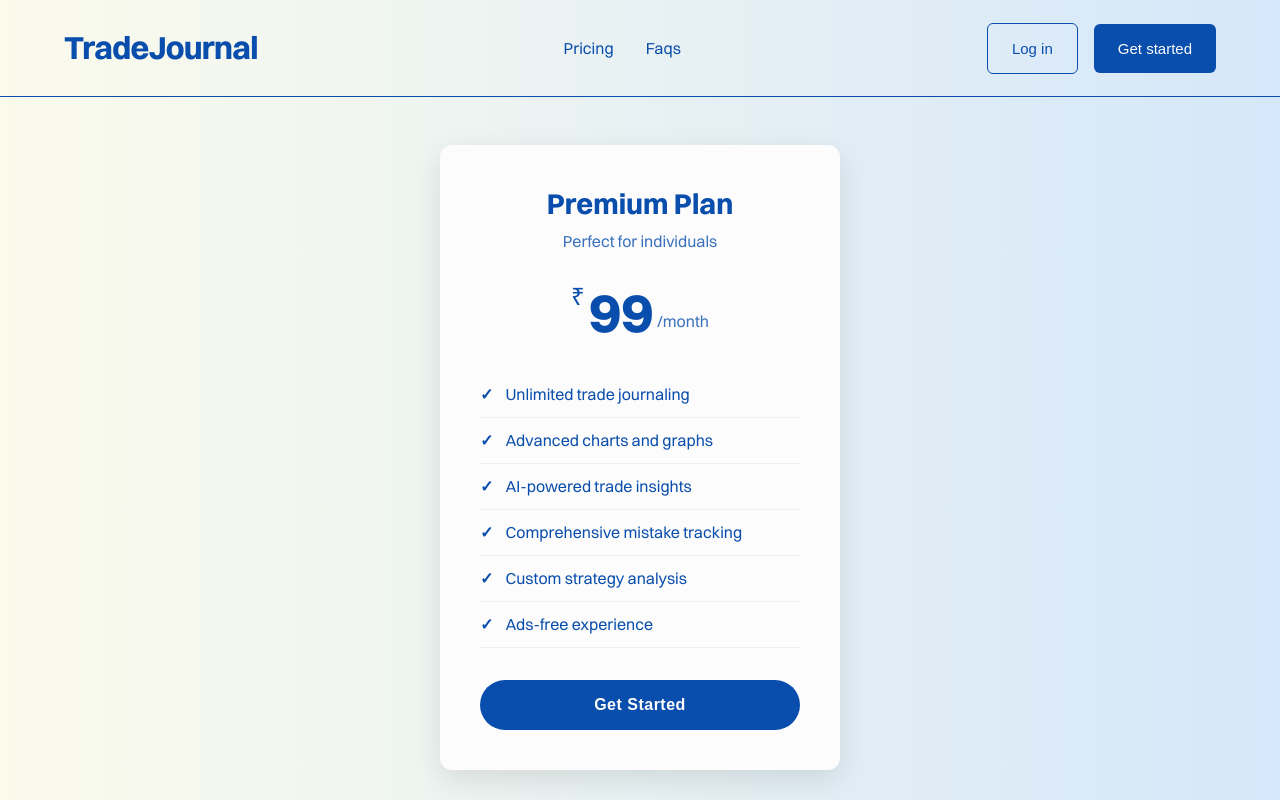
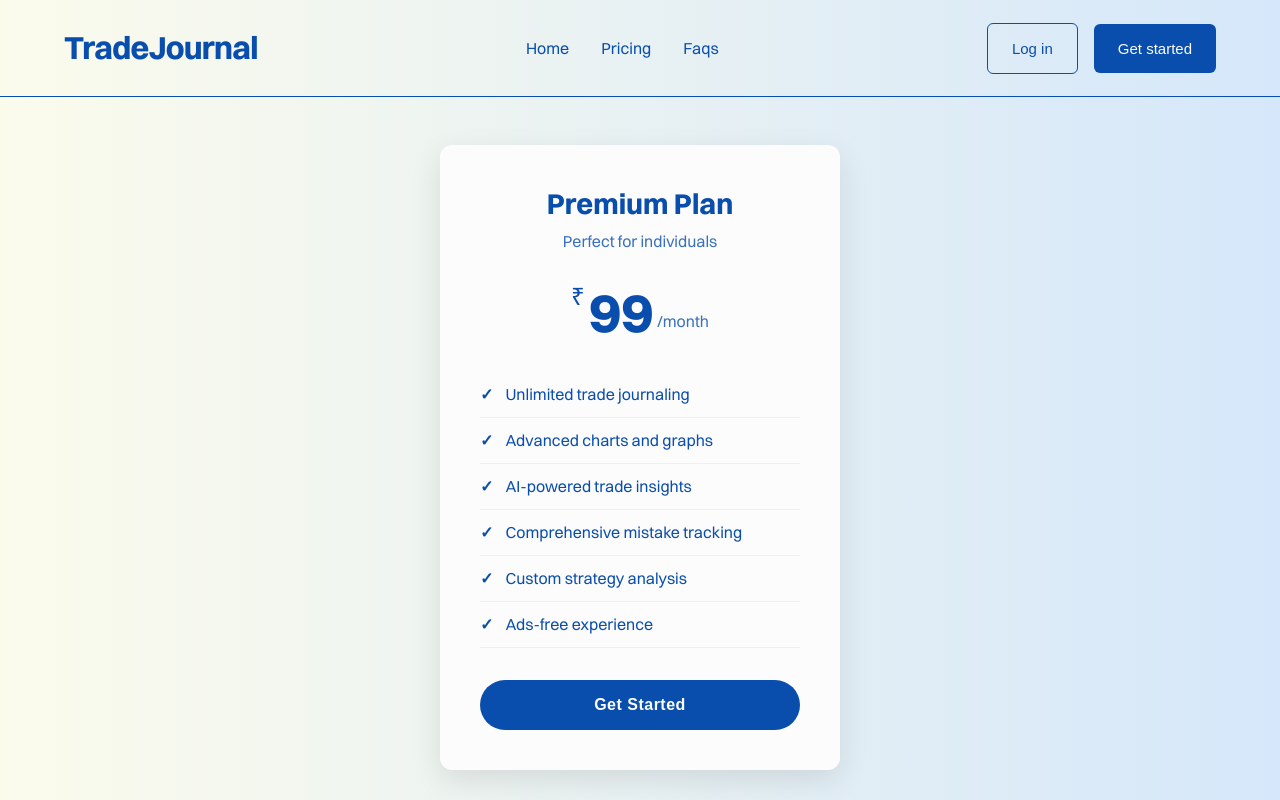
Before and after one commit to ayushcodes0/Tj-Frontend, a React (Vite) app: page /pricing in a window 1280 px wide. Shown: the top 800 px of the page. Built offline with nearby package versions, Linux system fonts and the light colour scheme; no server answers.

Commit message:
home link added on pricing page

```diff
--- a/src/components/PricingNav/PricingNav.tsx
+++ b/src/components/PricingNav/PricingNav.tsx
@@ -139,6 +139,7 @@ const PricingNav = () => {
       <Link to={"/"}><p className={Styles.logo}>TradeJournal</p></Link>
 
       <div className={Styles.navLinks}>
+        <a href="/" className={Styles.navLink}>Home</a>
         <a href="#pricing" className={Styles.navLink}>Pricing</a>
         <a href="#faqs" className={Styles.navLink}>Faqs</a>
       </div>
@@ -169,10 +170,9 @@ const PricingNav = () => {
 
       <div className={`${Styles.mobileMenuContainer} ${isMenuOpen ? Styles.mobileMenuOpen : ''}`}>
         <div className={Styles.mobileNavLinks}>
-          <a href="#home" className={Styles.navLink} onClick={() => setIsMenuOpen(false)}>Home</a>
-          <a href="#about" className={Styles.navLink} onClick={() => setIsMenuOpen(false)}>About</a>
-          <a href="#services" className={Styles.navLink} onClick={() => setIsMenuOpen(false)}>Services</a>
-          <a href="#contact" className={Styles.navLink} onClick={() => setIsMenuOpen(false)}>Contact</a>
+          <a href="/" className={Styles.navLink} onClick={() => setIsMenuOpen(false)}>Home</a>
+          <a href="#pricing" className={Styles.navLink} onClick={() => setIsMenuOpen(false)}>Pricing</a>
+          <a href="#faqs" className={Styles.navLink} onClick={() => setIsMenuOpen(false)}>Faqs</a>
         </div>
 
         <div className={Styles.mobileButtons}>
```
